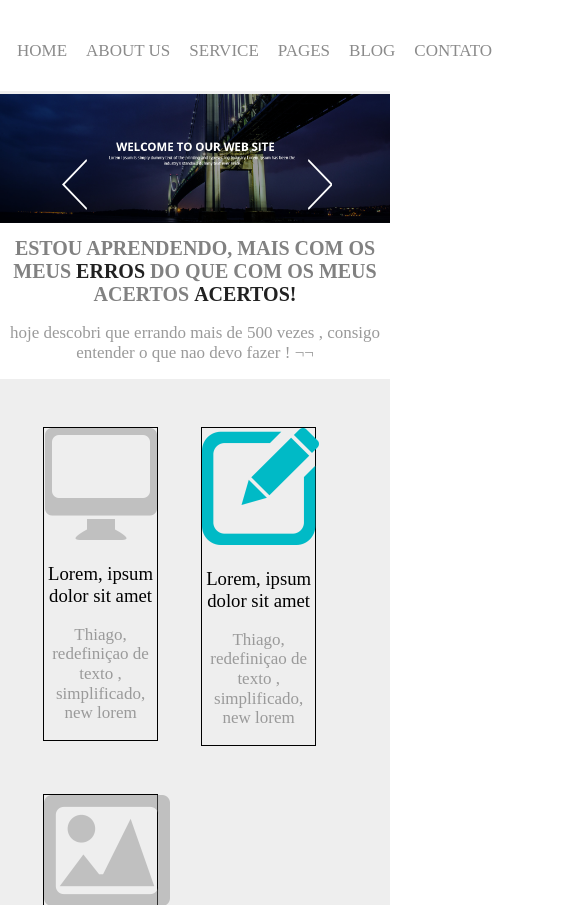
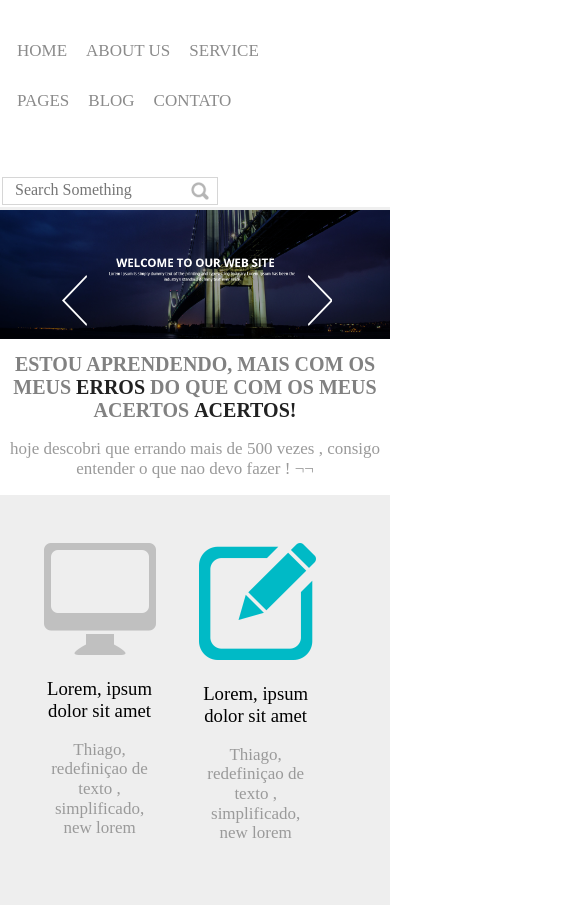
Before and after one commit to Thiagu-Silva/Criando-WebWorld-do-Zero--HMTL--CSS--E-JS, a plain HTML site: page index.html in a window 390 px wide. Shown: the part 163-1068 px from the top of the page, 585 px wide, since content can reach past the window. Drawn offline with nearby package versions, Linux system fonts and the light colour scheme.

Commit message:
Final Version

```diff
--- a/CSS/main.css
+++ b/CSS/main.css
@@ -192,7 +192,9 @@ li.slick-active button {
 .bloco-imagens-texto .content {
     display: flex;
     justify-content: space-evenly;
+    text-align: center;
 }
+
 .col-3 {
     padding-left: 0px;
     padding-right: 0px;
@@ -200,7 +202,7 @@ li.slick-active button {
     /* float: left; */
     position: relative;
 
-    border: 1px solid #000;
+    border: 2px solid #d6d6d6;
 }
 
 .bloco-imagens-texto .col-3 img {
@@ -342,6 +344,14 @@ h3 {
     background-image: url('../img/telefoneico.png');
 }
 
-@media only screen and (min-width: 700px) {
+@media only screen and (max-width: 480px) {
+    .main-2 {
+        height: auto;
+    }
+    .header-2 {
+        width: 100%;
+        display: flex;
+        flex-direction: column;
 
+    }
 }
--- a/index.html
+++ b/index.html
@@ -90,17 +90,17 @@
             <h1>Estou Aprendendo, mais com os meus <strong> Erros</strong> do que com os Meus Acertos <strong>
                     Acertos!</strong></h1>
             <p>hoje descobri que errando mais de 500 vezes , consigo entender o que nao devo fazer ! ¬¬</p>
-            <div class="col-3 bloco-texto">
+            <div class="col-3 bloco-texto" style="border: transparent ;">
                 <img src="./IMG/content-1.png" alt="">
                 <h3>Lorem, ipsum dolor sit amet </h3>
                 <p>Thiago, redefiniçao de texto , simplificado, new lorem</p>
             </div>
-            <div class="col-3 bloco-texto">
+            <div class="col-3 bloco-texto" style="border: transparent ;">
                 <img src="./IMG/content-2.png" alt="">
                 <h3>Lorem, ipsum dolor sit amet </h3>
                 <p>Thiago, redefiniçao de texto , simplificado, new lorem</p>
             </div>
-            <div class="col-3 bloco-texto">
+            <div class="col-3 bloco-texto" style="border: transparent ;">
                 <img src="./IMG/content-3.png" alt="">
                 <h3> <b> Lorem, ipsum</b> dolor sit amet </h3>
                 <p>Thiago, redefiniçao de texto , simplificado, new lorem</p>
```
